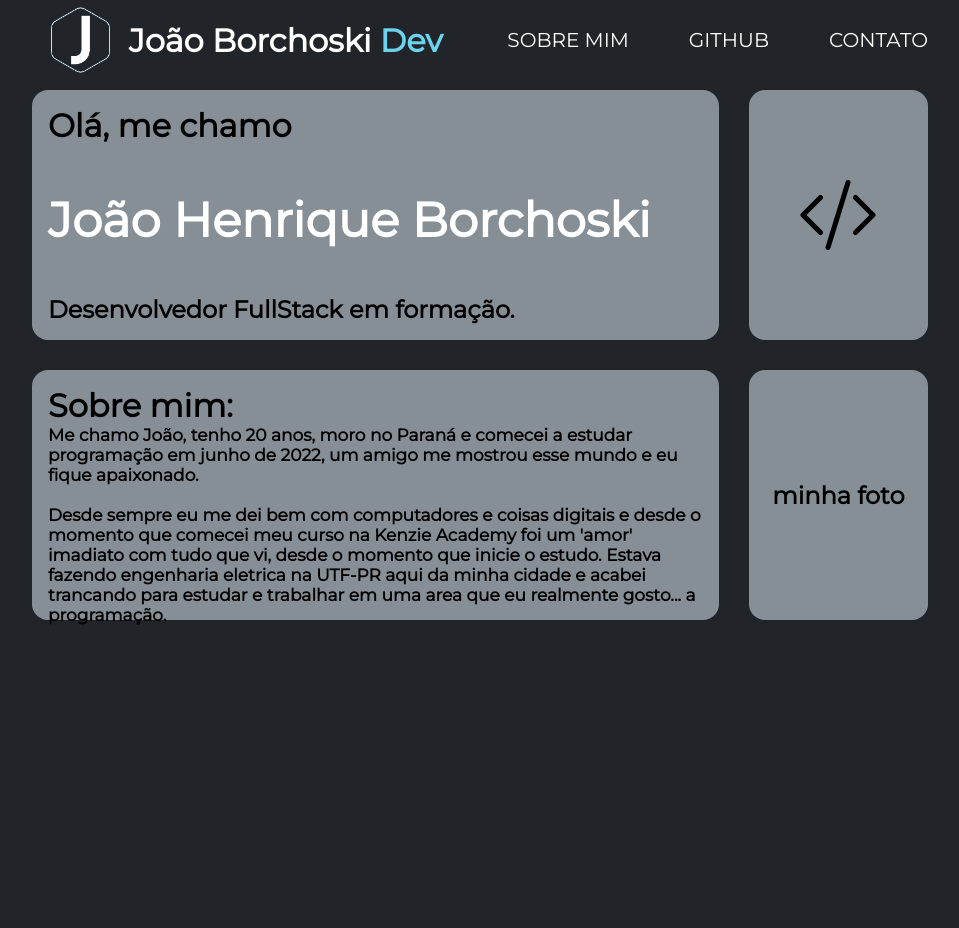
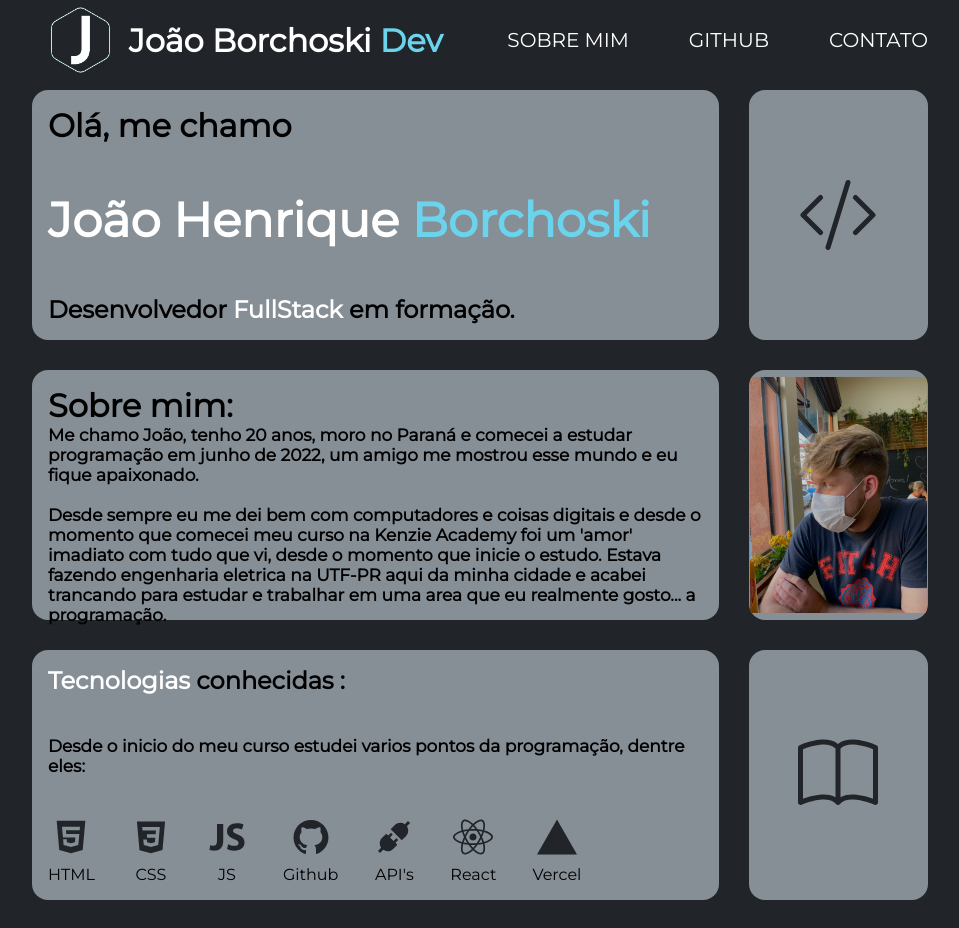
Before and after one commit to Borchoski/Portfolio-Joao, a React (Create React App) app: page / in a window 1280 px wide. Shown: the top 928 px of the page, without its empty margins (160-1119 px from the left). Before the commit the page ends 800 px from the top, so only its background shows below. Built offline with nearby package versions, Linux system fonts and the light colour scheme.

Commit message:
feat: home creation

```diff
--- a/src/components/header/header.jsx
+++ b/src/components/header/header.jsx
@@ -2,21 +2,29 @@ import React from "react";
 import { StyledHeader } from "./style";
 import J from "../../imgs/logoJ.png";
 
+export const Header = () => {
+    const toTop = () => {
+        window.scrollTo({
+            top: 0,
+            behavior: "smooth",
+        });
+    };
 
-export const Header = () => {
     return (
         <StyledHeader>
             <header>
                 <div>
-                    <img src={J} alt="" />
+                    <img src={J} alt="#toppage" />
                     <h1>
                         João Borchoski <span>Dev</span>
                     </h1>
                 </div>
 
                 <nav>
-                    <a href="">SOBRE MIM</a>
-                    <a href="">GITHUB</a>
+                    <button onClick={toTop}>SOBRE MIM</button>
+                    <a href="https://github.com/Borchoski" target={"blank"}>
+                        GITHUB
+                    </a>
                     <a href="">CONTATO</a>
                 </nav>
             </header>
--- a/src/components/header/style.js
+++ b/src/components/header/style.js
@@ -36,6 +36,10 @@ export const StyledHeader = styled.header`
             > a {
                 font-size: 20px;
             }
+            button {
+                font-size: 20px;
+                color: var(--fixed-white);
+            }
         }
     }
 `;
--- a/src/components/main/main.jsx
+++ b/src/components/main/main.jsx
@@ -1,6 +1,13 @@
 import React from "react";
 import { StyledMainDiv } from "./style";
 import { BsCodeSlash } from "react-icons/bs";
+import { AiFillHtml5, AiOutlineGithub, AiFillApi } from "react-icons/ai";
+import { DiCss3 } from "react-icons/di";
+import { IoLogoJavascript } from "react-icons/io";
+import { FaReact } from "react-icons/fa";
+import { SiVercel } from "react-icons/si";
+import { BsBook } from "react-icons/bs";
+import minhaFoto from "../../imgs/minhaFoto.jpeg";
 
 export const Main = () => {
     return (
@@ -20,14 +27,21 @@ export const Main = () => {
                             color: "white",
                         }}
                     >
-                        João Henrique Borchoski{" "}
+                        João Henrique{" "}
+                        <span style={{ color: "var(--color-primary)" }}>
+                            Borchoski
+                        </span>{" "}
                     </h1>
                     <h3
                         style={{
                             fontSize: "var(--font3)",
                         }}
                     >
-                        Desenvolvedor FullStack em formação.
+                        Desenvolvedor {""}
+                        <span style={{ color: "var(--fixed-white)" }}>
+                            FullStack
+                        </span>
+                        {""} em formação.
                     </h3>
                 </section>
                 <section>
@@ -62,8 +76,65 @@ export const Main = () => {
                     </h3>
                 </section>
                 <section>
-                    <h2> minha foto </h2>
+                    <img src={minhaFoto} alt="" />
                 </section>
+            </div>
+            <div>
+                <section>
+                    <h2>
+                        <span style={{ color: "var(--fixed-white)" }}>
+                            Tecnologias
+                        </span>{" "}
+                        conhecidas  :
+                    </h2>
+                    <h3 style={{ fontSize: "17px" }}>
+                        Desde o inicio do meu curso estudei varios pontos da
+                        programação, dentre eles:
+                    </h3>
+                    <section>
+                        <span>
+                            <AiFillHtml5 size={40} />
+                            <p>HTML</p>
+                        </span>
+
+                        <span>
+                            <DiCss3 size={40} />
+                            <p>CSS</p>
+                        </span>
+
+                        <span>
+                            <IoLogoJavascript size={40} />
+                            <p>JS</p>
+                        </span>
+
+                        <span>
+                            <AiOutlineGithub size={40} />
+                            <p>Github</p>
+                        </span>
+
+                        <span>
+                            <AiFillApi size={40} />
+                            <p> API's </p>
+                        </span>
+
+                        <span>
+                            <FaReact size={40} />
+                            <p>React</p>
+                        </span>
+
+                        <span>
+                            <SiVercel size={40} />
+                            <p>Vercel</p>
+                        </span>
+                    </section>
+                </section>
+                <section>
+                    <BsBook size={80} />
+                </section>
+            </div>
+            <div>
+                <section></section>
+                <section></section>
             </div>
         </StyledMainDiv>
     );
--- a/src/components/main/style.js
+++ b/src/components/main/style.js
@@ -7,6 +7,11 @@ export const StyledMainDiv = styled.div`
     gap: 30px;
 
     margin-top: 90px;
+
+
+    svg {
+        color: #212529;
+    }
 
     > div {
         display: flex;
@@ -27,12 +32,29 @@ export const StyledMainDiv = styled.div`
             display: flex;
             flex-direction: column;
             justify-content: space-between;
+
+            > section {
+                display: flex;
+                gap: 36px;
+
+                > span {
+                    display: flex;
+                    flex-direction: column;
+                    align-items: center;
+                    gap: 8px;
+                }
+            }
         }
         > section:nth-child(2) {
             width: 23%;
             display: flex;
             align-items: center;
             justify-content: center;
+            overflow: hidden;
+
+            > img {
+                width: 120%;
+            }
         }
     }
 `;
```
Also changed, not shown: src/imgs/minhaFoto.jpeg (added).
